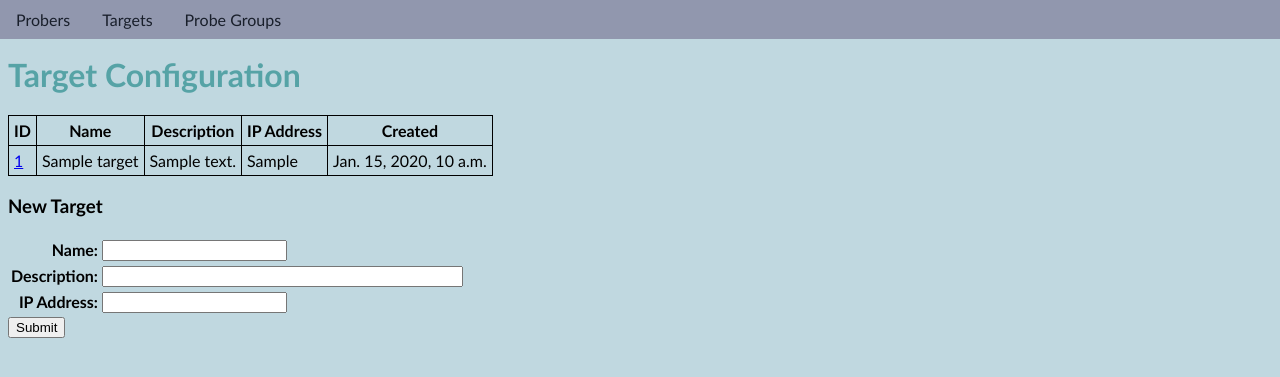
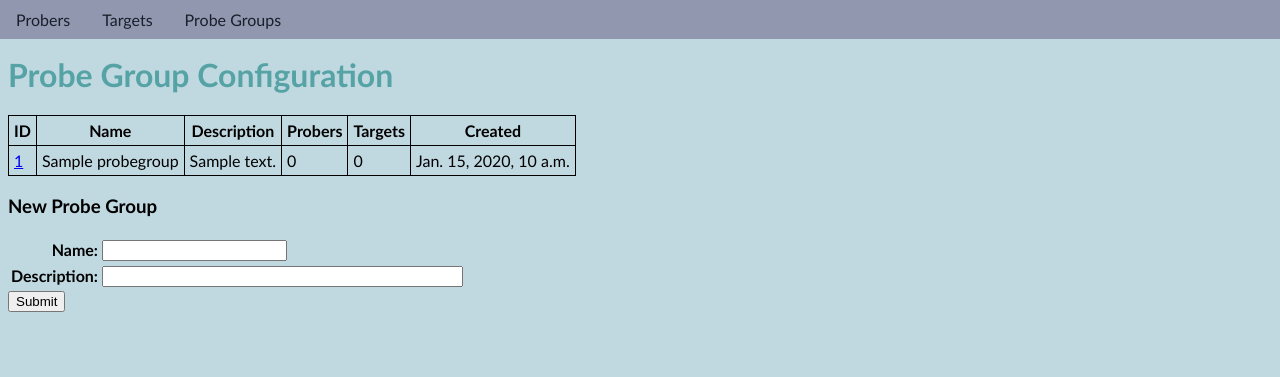
Before and after one commit to jamesbtate/ping-server, a Django app: page /configure/probe_group in a window 1280 px wide. Shown: the part 47-424 px from the top of the page. Run offline with Django 3.2, Linux system fonts and the light colour scheme; tables that the repository leaves empty hold one stand-in row (values such as "Sample post"); some libraries are stand-ins or nearby versions.

Commit message:
Create edit pages for models: prober, target, probe_group.
Also renamed views and templates to clarify things.

```diff
--- a/pingweb/models.py
+++ b/pingweb/models.py
@@ -24,7 +24,8 @@ class Prober(models.Model):
 class ProberForm(ModelForm):
     class Meta:
         model = Prober
-        fields = ['name', 'description', 'key']
+        # fields = ['name', 'description', 'key']
+        exclude = ['added']
         widgets = {
             'description': TextInput(attrs={'size': 42}),
         }
@@ -59,6 +60,15 @@ class ProbeGroup(models.Model):
     probers = models.ManyToManyField(Prober)
     targets = models.ManyToManyField(ProberTarget)
     added = models.DateTimeField(auto_now_add=True)
+
+
+class ProbeGroupNewForm(ModelForm):
+    class Meta:
+        model = ProbeGroup
+        fields = ['name', 'description']
+        widgets = {
+            'description': TextInput(attrs={'size': 42}),
+        }
 
 
 class SrcDst(models.Model):
--- a/pingweb/urls.py
+++ b/pingweb/urls.py
@@ -28,7 +28,10 @@ urlpatterns = [
     path('gc', views.garbage_collect),
     path('cache_info/get_poll_data', views.cache_info_get_poll_data),
     path('configure', views.configure),
-    path('configure/prober', views.configure_prober),
-    path('configure/target', views.configure_target),
-    path('configure/probe_group', views.configure_probe_group),
+    path('configure/prober', views.list_prober),
+    path('configure/prober/<int:id>', views.edit_prober, name='edit_prober'),
+    path('configure/target', views.list_target),
+    path('configure/target/<int:id>', views.edit_target, name='edit_target'),
+    path('configure/probe_group', views.list_probe_group),
+    path('configure/probe_group/<int:id>', views.edit_probe_group, name='edit_probe_group'),
 ]
--- a/pingweb/views.py
+++ b/pingweb/views.py
@@ -51,7 +51,7 @@ def index(request):
     return render(request, 'index.html', data)
 
 
-def graph_page(request, pair_id):
+def graph_page(request, pair_id: int):
     error = ''
     pair = db.get_src_dst_by_id(pair_id)
     graph_options_form = GraphOptionsForm(request.GET)
@@ -94,7 +94,7 @@ def graph_page(request, pair_id):
     return render(request, 'graph.html', data)
 
 
-def graph_image(request, pair_id):
+def graph_image(request, pair_id: int):
     pair = db.get_src_dst_by_id(pair_id)
     graph_options_form = GraphOptionsForm(request.GET)
     if graph_options_form.is_valid():
@@ -138,7 +138,7 @@ def configure(request):
     return redirect('/configure/prober')
 
 
-def configure_prober(request: HttpRequest):
+def list_prober(request: HttpRequest):
     probers = Prober.objects.all()
     if request.method == 'POST':
         form = ProberForm(request.POST)
@@ -148,10 +148,22 @@ def configure_prober(request: HttpRequest):
     else:
         form = ProberForm()
     data = {'probers': probers, 'form': form}
-    return render(request, 'configure_prober.html', data)
+    return render(request, 'list_prober.html', data)
+
+def edit_prober(request: HttpRequest, id: int):
+    prober = Prober.objects.get(id=id)
+    if request.method == 'POST':
+        form = ProberForm(request.POST, instance=prober)
+        if form.is_valid():
+            form.save()
+            return redirect(request.path_info)
+    else:
+        form = ProberForm(instance=prober)
+    data = {'prober': prober, 'form': form}
+    return render(request, 'edit_prober.html', data)
 
 
-def configure_target(request: HttpRequest):
+def list_target(request: HttpRequest):
     targets = ProberTarget.objects.all()
     if request.method == 'POST':
         form = TargetForm(request.POST)
@@ -161,17 +173,43 @@ def configure_target(request: HttpRequest):
     else:
         form = TargetForm()
     data = {'targets': targets, 'form': form}
-    return render(request, 'configure_target.html', data)
+    return render(request, 'list_target.html', data)
 
 
-def configure_probe_group(request: HttpRequest):
-    targets = ProberTarget.objects.all()
+def edit_target(request: HttpRequest, id: int):
+    target = ProberTarget.objects.get(id=id)
     if request.method == 'POST':
-        form = TargetForm(request.POST)
+        form = TargetForm(request.POST, instance=target)
         if form.is_valid():
             form.save()
             return redirect(request.path_info)
     else:
-        form = TargetForm()
-    data = {'targets': targets, 'form': form}
-    return render(request, 'configure_target.html', data)
+        form = TargetForm(instance=target)
+    data = {'target': target, 'form': form}
+    return render(request, 'edit_target.html', data)
+
+
+def list_probe_group(request: HttpRequest):
+    probe_groups = ProbeGroup.objects.all()
+    if request.method == 'POST':
+        form = ProbeGroupNewForm(request.POST)
+        if form.is_valid():
+            form.save()
+            return redirect(request.path_info)
+    else:
+        form = ProbeGroupNewForm()
+    data = {'probe_groups': probe_groups, 'form': form}
+    return render(request, 'list_probe_group.html', data)
+
+
+def edit_probe_group(request: HttpRequest, id:int):
+    probe_group = ProbeGroup.objects.get(id=id)
+    if request.method == 'POST':
+        form = ProbeGroupNewForm(request.POST, instance=probe_group)
+        if form.is_valid():
+            form.save()
+            return redirect(request.path_info)
+    else:
+        form = ProbeGroupNewForm(instance=probe_group)
+    data = {'probe_group': probe_group, 'form': form}
+    return render(request, 'edit_probe_group.html', data)
--- /dev/null
+++ b/templates/list_probe_group.html
@@ -0,0 +1,43 @@
+{% extends "base.html" %}
+
+{% block title %}Probe Groups{% endblock %}
+
+{% block above_content %}
+    {%  include "configure_navbar.html" %}
+{% endblock %}
+
+{% block body %}
+    <h1 class="title">Probe Group Configuration</h1>
+    <table class="list">
+        <tr>
+            <th>ID</th>
+            <th>Name</th>
+            <th>Description</th>
+            <th>Probers</th>
+            <th>Targets</th>
+            <th>Created</th>
+        </tr>
+        {% for probe_group in probe_groups %}
+            <tr>
+                <td><a href="{% url 'edit_probe_group' probe_group.id %}">
+                    {{ probe_group.id }}
+                </a></td>
+                <td>{{ probe_group.name }}</td>
+                <td>{{ probe_group.description }}</td>
+                <td>{{ probe_group.probers|length }}</td>
+                <td>{{ probe_group.targets|length }}</td>
+                <td>{{ probe_group.added }}</td>
+            </tr>
+        {% endfor %}
+    </table>
+
+    <h3>New Probe Group</h3>
+    <form method="post">
+        {% csrf_token %}
+        <table class="form">
+            {{ form.as_table }}
+        </table>
+        <input type="submit" value="Submit">
+    </form>
+
+{% endblock %}
--- a/templates/configure_target.html
+++ b/templates/list_prober.html
@@ -1,33 +1,33 @@
 {% extends "base.html" %}
 
-{% block title %}Targets{% endblock %}
+{% block title %}Probers{% endblock %}
 
 {% block above_content %}
     {%  include "configure_navbar.html" %}
 {% endblock %}
 
 {% block body %}
-    <h1 class="title">Target Configuration</h1>
+    <h1 class="title">Prober Configuration</h1>
     <table class="list">
         <tr>
             <th>ID</th>
             <th>Name</th>
             <th>Description</th>
-            <th>IP Address</th>
             <th>Created</th>
         </tr>
-        {% for target in targets %}
+        {% for prober in probers %}
             <tr>
-                <td><a href="/configure/prober/{{ target.id }}">{{ target.id }}</a></td>
-                <td>{{ target.name }}</td>
-                <td>{{ target.description }}</td>
-                <td>{{ target.ip }}</td>
-                <td>{{ target.added }}</td>
+                <td><a href="{% url 'edit_prober' prober.id %}">
+                    {{ prober.id }}
+                </a></td>
+                <td>{{ prober.name }}</td>
+                <td>{{ prober.description }}</td>
+                <td>{{ prober.added }}</td>
             </tr>
         {% endfor %}
     </table>
 
-    <h3>New Target</h3>
+    <h3>New Prober</h3>
     <form method="post">
         {% csrf_token %}
         <table class="form">
```
Also changed, not shown: templates/edit_probe_group.html (added, +19 -0 lines), templates/edit_prober.html (added, +19 -0 lines), templates/edit_target.html (added, +19 -0 lines), templates/list_target.html (renamed from templates/configure_prober.html, +12 -8 lines).
